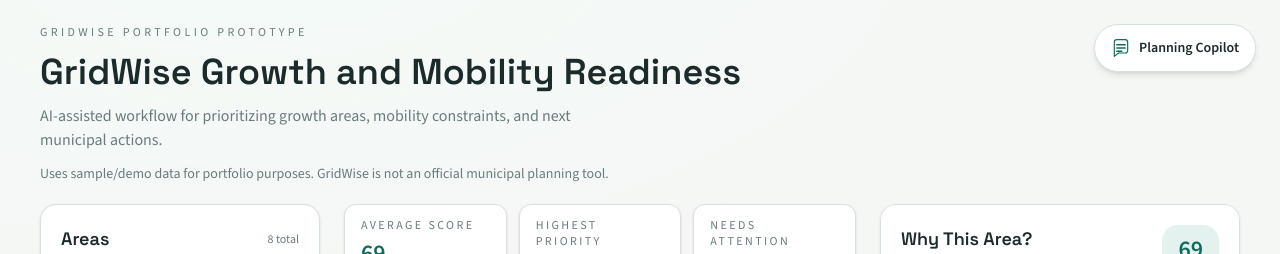
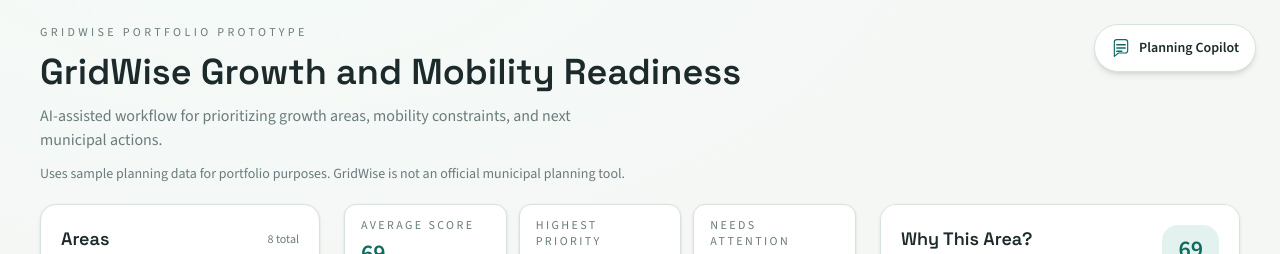
Before and after one commit to praveenachen/GridWise, a Next.js app in the folder frontend/: page / in a window 1280 px wide. Shown: the top 254 px of the page. Built offline with nearby package versions, Linux system fonts and the light colour scheme.

Commit message:
Clean up project-facing documentation

```diff
--- a/frontend/app/page.tsx
+++ b/frontend/app/page.tsx
@@ -378,8 +378,8 @@ export default function Home() {
             constraints, and next municipal actions.
           </p>
           <p className="max-w-3xl text-sm text-[var(--muted)]">
-            Uses sample/demo data for portfolio purposes. GridWise is not an
-            official municipal planning tool.
+            Uses sample planning data for portfolio purposes. GridWise is not
+            an official municipal planning tool.
           </p>
         </div>
       </header>
```
Also changed, not shown: 6 other files (tests, documents, lock files or other folders).
